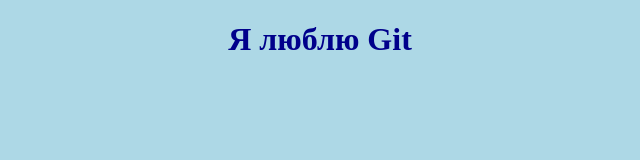
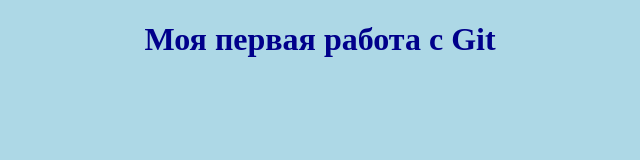
Before and after one commit to vel3651345-a11y/git-lab-25-1, a plain HTML site: page index.html in a window 1280 px wide. Shown: the whole page, without its empty margins (320-960 px from the left). Drawn offline with Linux system fonts and the light colour scheme.

Commit message:
Изменил заголовок в feature-hotfix

```diff
--- a/index.html
+++ b/index.html
@@ -6,6 +6,6 @@
         <link rel="stylesheet" href="style.css">
 </head>
 <body>
-    <h1>Я люблю Git</h1>
+        <h1>Моя первая работа с Git</h1>
 </body>
 </html>
```
